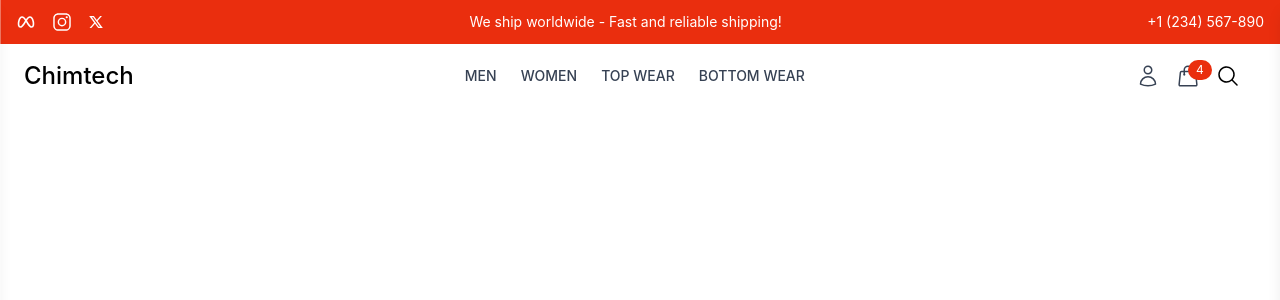
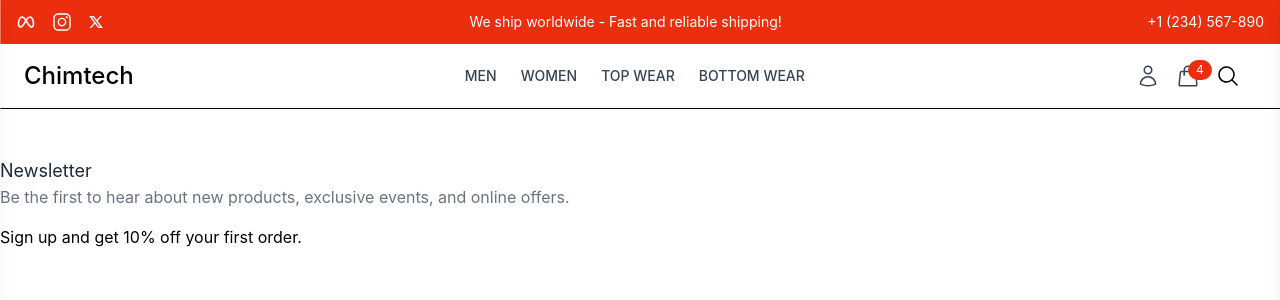
Before and after one commit to Chimajunior/Ecommerce-app, a React app in the folder frontend/: page / in a window 1280 px wide. Shown: the top 300 px of the page. Built offline with nearby package versions, Linux system fonts and the light colour scheme; the HTML template or start-up script is replaced by a standard one.

Commit message:
adding the footer component to user layout

```diff
--- a/frontend/src/components/Layout/UserLayout.jsx
+++ b/frontend/src/components/Layout/UserLayout.jsx
@@ -1,11 +1,17 @@
+import Footer from "../Common/Footer";
 import Header from "../Common/Header";
 
 const UserLayout = () => {
-  return <>
-  {/* header */}
-  <Header/>
+  return (
+    <>
+      {/* header */}
+      <Header />
+      {/* Main content */}
 
-  </>;
+      {/* footer */}
+      <Footer />
+    </>
+  );
 };
 
 export default UserLayout;
```
